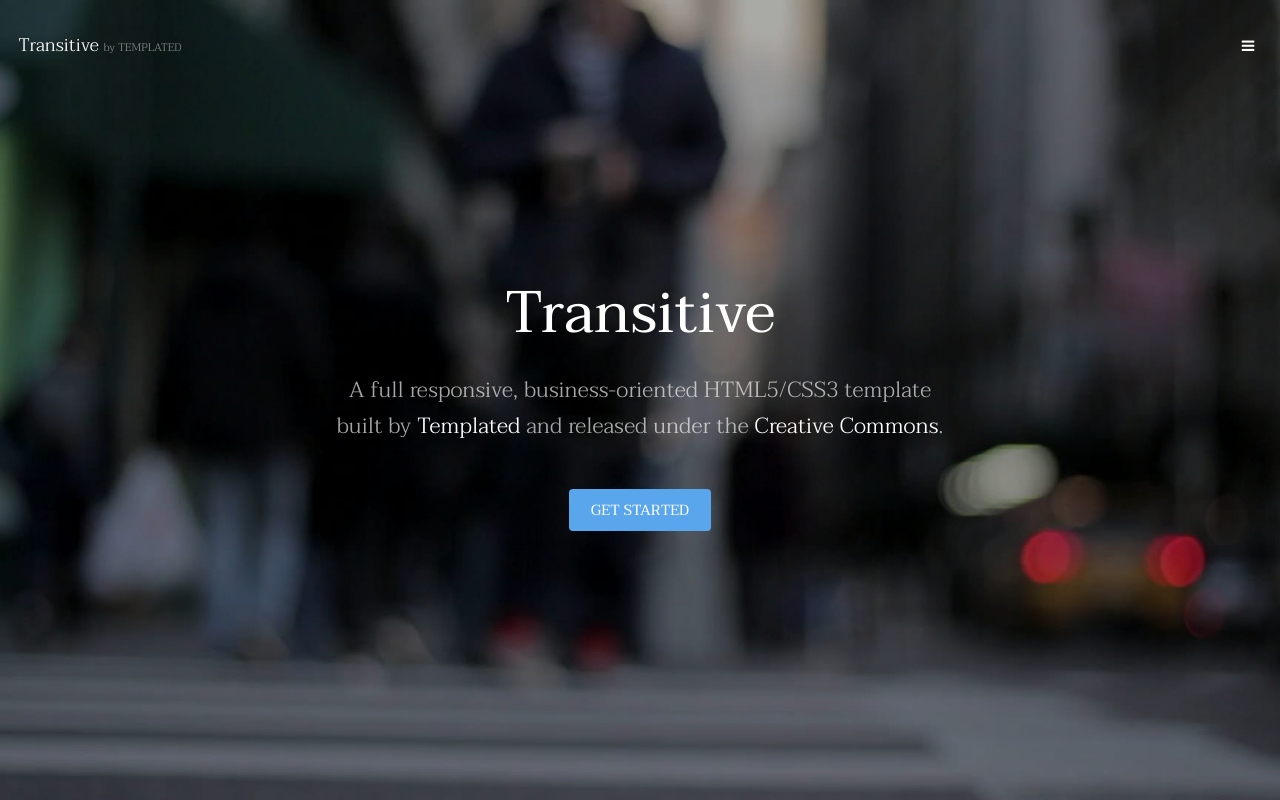
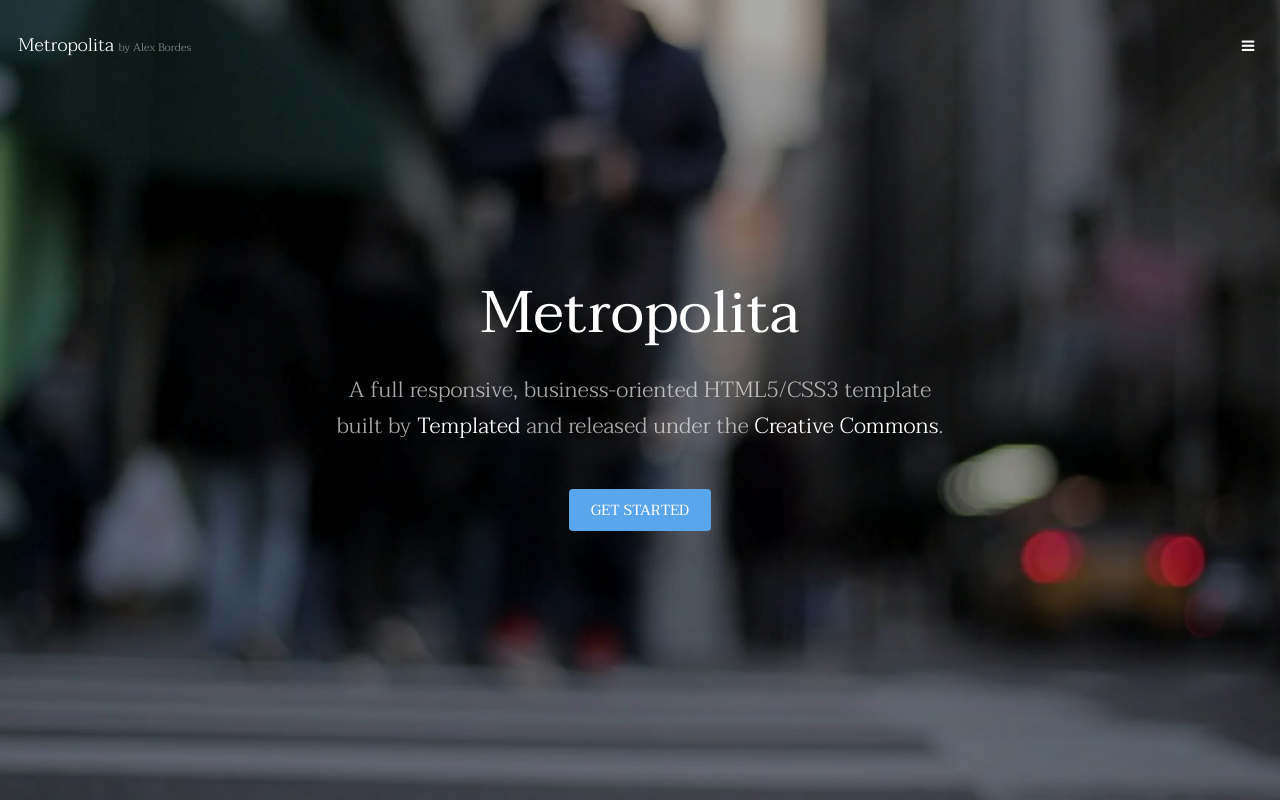
Before and after one commit to Alexlord14/04_REP_METROPOLITA, a plain HTML site: page index.html in a window 1280 px wide. Shown: the top 800 px of the page. Drawn offline with Linux system fonts and the light colour scheme.

Commit message:
cambios en la portada por Alex

```diff
--- a/index.html
+++ b/index.html
@@ -6,7 +6,7 @@
 -->
 <html>
 	<head>
-		<title>Transitive by TEMPLATED</title>
+		<title>Metropolita by Alex Bordes</title>
 		<meta charset="utf-8" />
 		<meta name="viewport" content="width=device-width, initial-scale=1" />
 		<link rel="stylesheet" href="assets/css/main.css" />
@@ -15,7 +15,7 @@
 
 		<!-- Header -->
 			<header id="header" class="alt">
-				<div class="logo"><a href="index.html">Transitive <span>by TEMPLATED</span></a></div>
+				<div class="logo"><a href="index.html">Metropolita <span>by Alex Bordes</span></a></div>
 				<a href="#menu" class="toggle"><span>Menu</span></a>
 			</header>
 
@@ -36,7 +36,7 @@
 		-->
 			<section id="banner" data-video="images/banner">
 				<div class="inner">
-					<h1>Transitive</h1>
+					<h1>Metropolita</h1>
 					<p>A full responsive, business-oriented HTML5/CSS3 template<br />
 					built by <a href="https://templated.co/">Templated</a> and released under the <a href="https://templated.co/license">Creative Commons</a>.</p>
 					<a href="#one" class="button special scrolly">Get Started</a>
```
